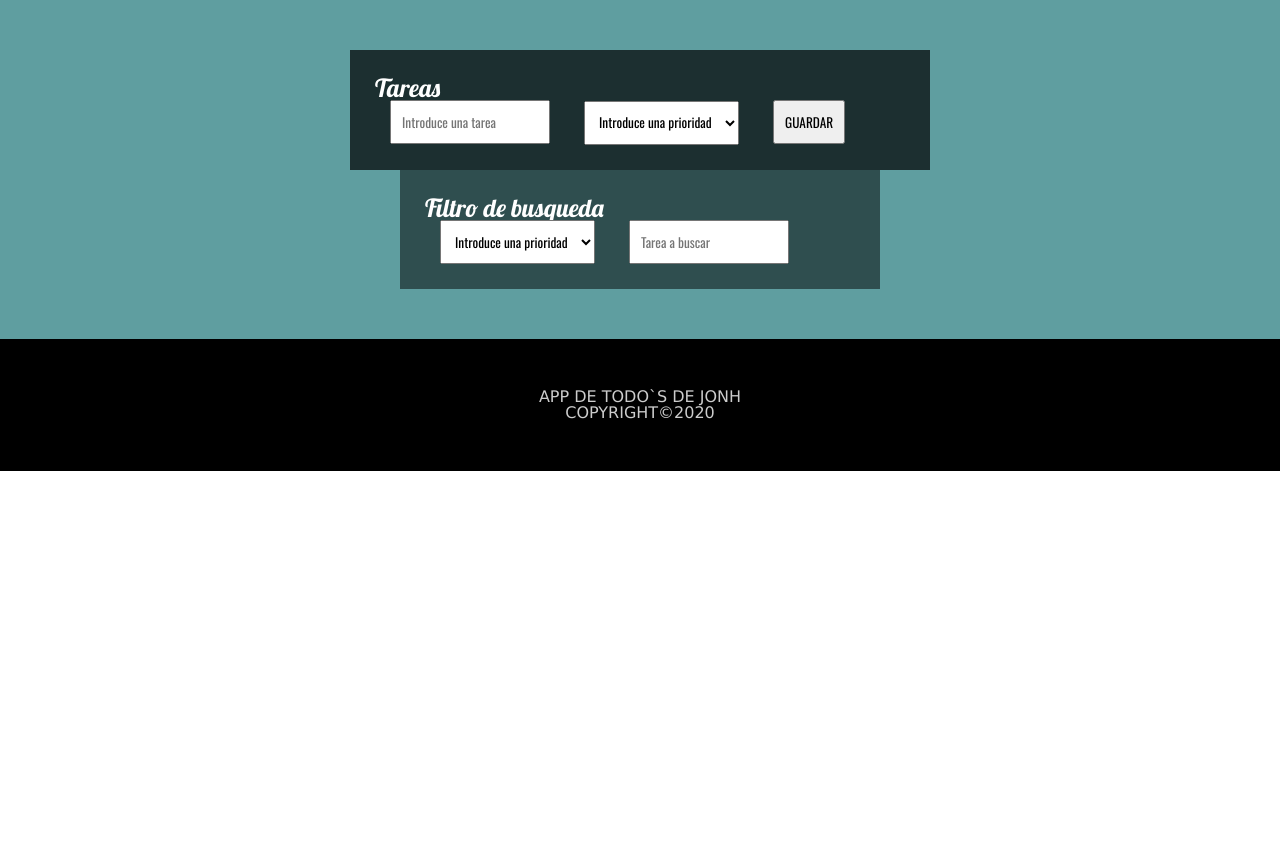
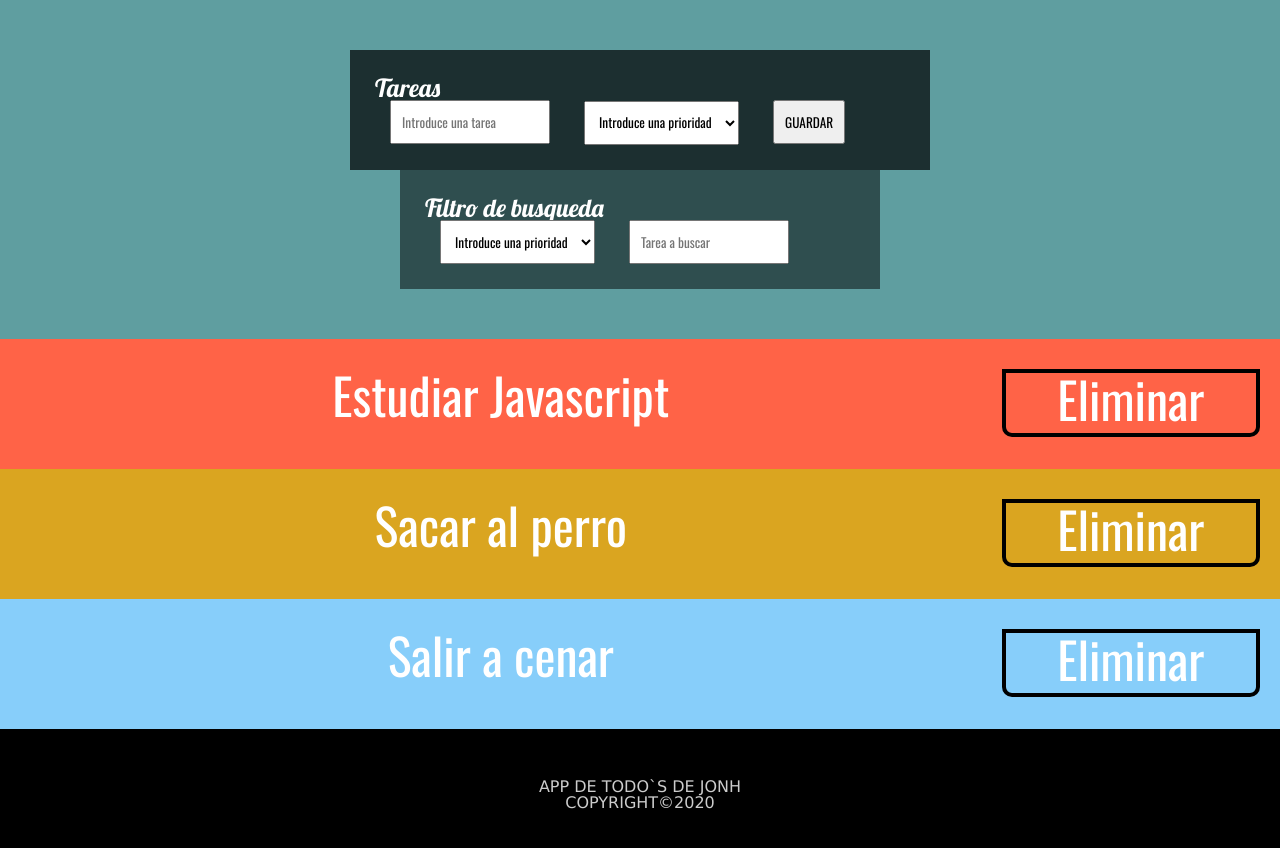
Before and after one commit to jonhlop/PracticaJavascript, a plain HTML site: page index.html in a window 1280 px wide. Before the commit the page ends 800 px from the top, so only its background shows below. Drawn offline with nearby package versions, Linux system fonts and the light colour scheme.

Commit message:
añadido section seccionTareas, para que las tareas se pinten en esa seccion

```diff
--- a/index.html
+++ b/index.html
@@ -47,9 +47,10 @@
         </header>
         <main>
             <!-- Parte de tareas pintadas -->
-          <!--   <div class="container">
-               <div class="row urgente">
-                    <article class="actividad ">
+            <div class="container">
+                <section id="seccionTareas">
+                <div class="row urgente">
+                    <article class="actividad">
                         <p>Estudiar Javascript</p>
 
                     </article>
@@ -58,7 +59,7 @@
 
                 <div class="row diaria">
                     <article class="actividad ">
-                        <p>Estudiar Javascript</p>
+                        <p>Sacar al perro</p>
 
                     </article>
                     <div class="boton">Eliminar</div>
@@ -66,13 +67,13 @@
 
                 <div class="row mensual">
                     <article class="actividad ">
-                        <p>Estudiar Javascript</p>
+                        <p>Salir a cenar</p>
 
                     </article>
                     <div class="boton">Eliminar</div>
-                </div> -->
+                </div>
 
-
+            </section>
             </div>
 
 
--- a/js/main.js
+++ b/js/main.js
@@ -24,7 +24,7 @@ listaTareas = [
 //introducir una tarea
 
 var botonGuardar = document.querySelector('#btn');
-var seccionTareas = document.querySelector('.container')
+var seccionTareas = document.querySelector('#seccionTareas')
 
 botonGuardar.addEventListener('click', (event) => {
     event.preventDefault();
```
Also changed, not shown: css/style.css (+5 -24 lines).
